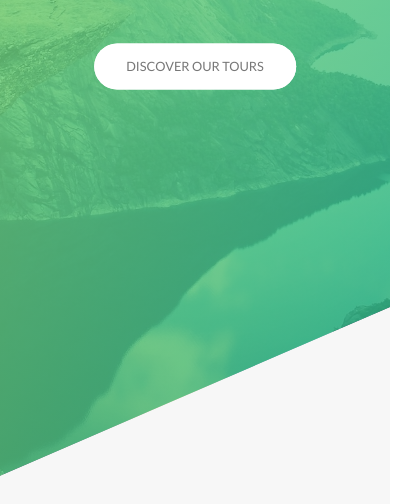
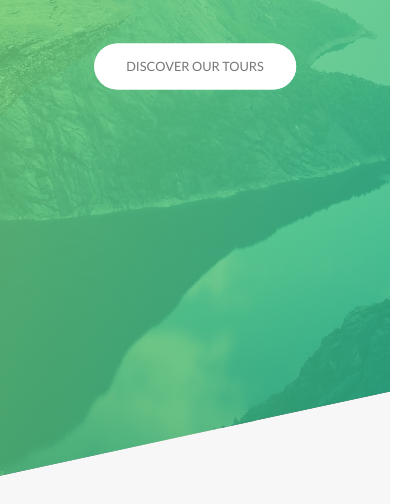
Before and after one commit to roukell/natours, a website: page index.html in a window 390 px wide. Shown: the part 326-830 px from the top of the page, 417 px wide, since content can reach past the window. Drawn offline with Linux system fonts and the light colour scheme.

Commit message:
updated media query

```diff
--- a/sass/abstracts/_variables.scss
+++ b/sass/abstracts/_variables.scss
@@ -25,4 +25,5 @@ $default-font-size: 1.6rem;
 // grid
 $grid-width: 114rem;
 $gutter-vertical: 8rem;
+$gutter-vertical-small: 6rem;
 $gutter-horizontal: 6rem;
--- a/sass/base/_typography.scss
+++ b/sass/base/_typography.scss
@@ -62,6 +62,14 @@ body {
   letter-spacing: 2px;
   transition: all 0.2s;
 
+  @include respond(tab-port) {
+    font-size: 3rem;
+  }
+
+  @include respond(phone) {
+    font-size: 2.5rem;
+  }
+
   &:hover {
     transform: skewY(2deg) skewX(15deg) scale(1.1);
     text-shadow: 0.5rem 1rem 2rem rgba($color-black, 0.2);
--- a/sass/layout/_footer.scss
+++ b/sass/layout/_footer.scss
@@ -3,6 +3,10 @@
   padding: 10rem 0;
   font-size: 1.4rem;
   color: $color-grey-light-1;
+
+  @include respond(tab-port) {
+    padding: 8rem 0;
+  }
 
   &__logo-box {
     text-align: center;
@@ -18,6 +22,11 @@
     border-top: 1px solid $color-grey-dark;
     padding-top: 2rem;
     display: inline-block;
+
+    @include respond(tab-port) {
+      width: 100%;
+      text-align: center;
+    }
   }
 
   &__list {
@@ -56,5 +65,10 @@
     padding-top: 2rem;
     width: 80%;
     float: right;
+
+    @include respond(tab-port) {
+      width: 80%;
+      float: none;
+    }
   }
 }
--- a/sass/layout/_grid.scss
+++ b/sass/layout/_grid.scss
@@ -5,6 +5,15 @@
   //  select everything except the last child
   &:not(:last-child) {
     margin-bottom: $gutter-vertical;
+
+    @include respond(tab-port) {
+      margin-bottom: $gutter-vertical-small;
+    }
+  }
+
+  @include respond(tab-port) {
+    max-width: 50rem;
+    padding: 0 3rem;
   }
 
   @include clearfix;
@@ -18,6 +27,16 @@
 
     &:not(:last-child) {
       margin-right: $gutter-horizontal;
+
+      @include respond(tab-port) {
+        margin-right: 0;
+        // no gutter needed when there is only 1 column
+        margin-bottom: $gutter-vertical-small;
+      }
+    }
+
+    @include respond(tab-port) {
+      width: 100% !important;
     }
   }
 
--- a/sass/layout/_header.scss
+++ b/sass/layout/_header.scss
@@ -11,6 +11,11 @@
     position: relative;
     -webkit-clip-path: polygon(0 0, 100% 0, 100% 75vh, 0 100%);
     clip-path: polygon(0 0, 100% 0, 100% 75vh, 0 100%);
+
+    @include respond(phone) {
+      -webkit-clip-path: polygon(0 0, 100% 0, 100% 85vh, 0 100%);
+      clip-path: polygon(0 0, 100% 0, 100% 85vh, 0 100%);
+    }
 
     &__logo-box {
       position: absolute;
--- a/sass/layout/_navigation.scss
+++ b/sass/layout/_navigation.scss
@@ -15,6 +15,16 @@
     box-shadow: 0 1rem 3rem rgba($color-black, 0.1);
     text-align: center;
     cursor: pointer;
+
+    @include respond(tab-port) {
+      top: 4rem;
+      right: 4rem;
+    }
+
+    @include respond(phone) {
+      top: 3rem;
+      right: 3rem;
+    }
   }
 
   &__background {
@@ -31,7 +41,15 @@
     z-index: 1000;
     transition: transform 0.8s cubic-bezier(0.83, 0, 0.17, 1);
 
-    // transform: scale(80);
+    @include respond(tab-port) {
+      top: 4.5rem;
+      right: 4.5rem;
+    }
+
+    @include respond(phone) {
+      top: 3.5rem;
+      right: 3.5rem;
+    }
   }
 
   &__nav {
```
Also changed, not shown: css/style.css.
